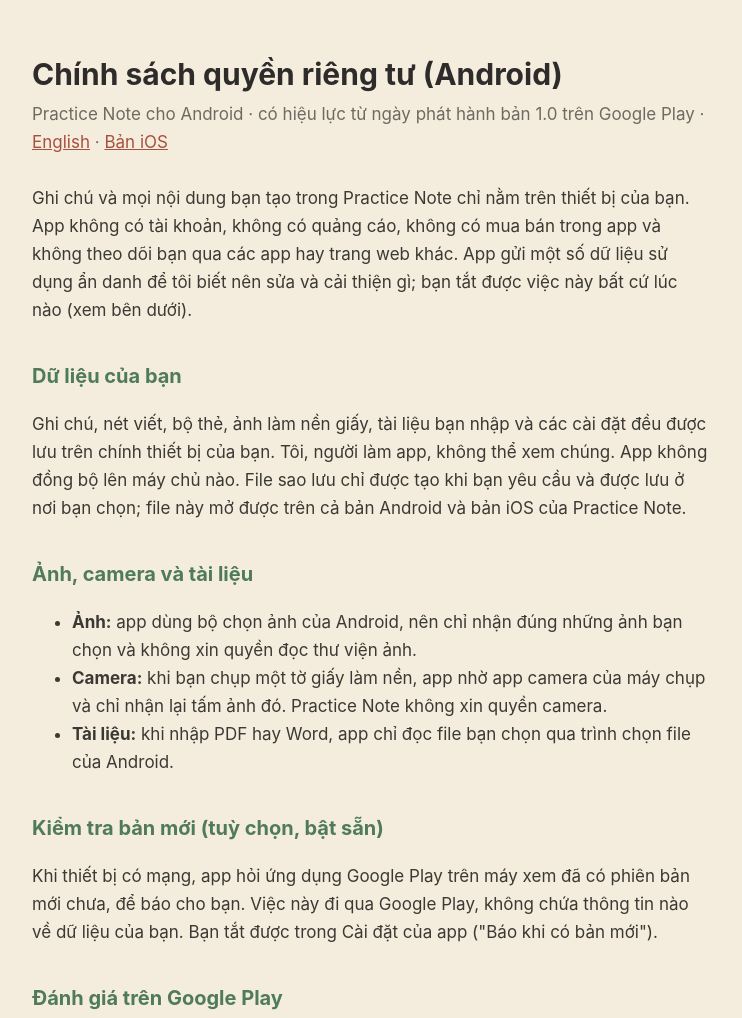
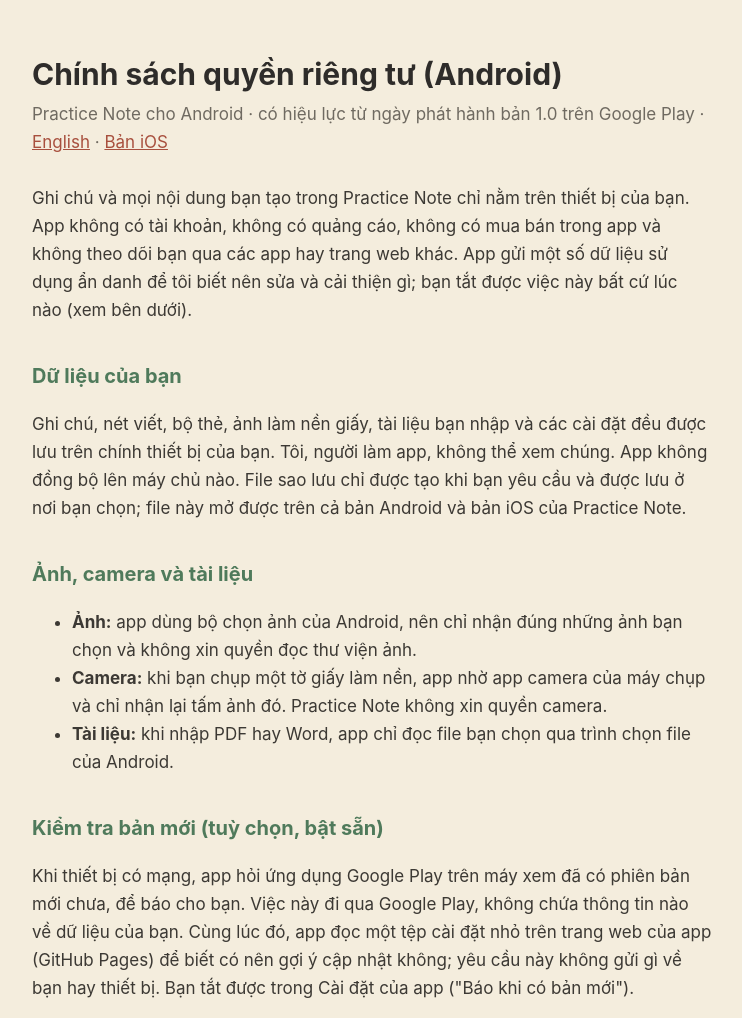
Before and after one commit to congminh090800/practice-note-site, a plain HTML site: page privacy-android.html in a window 1280 px wide. Shown: the top 1018 px of the page, without its empty margins (268-1010 px from the left). Drawn offline with Linux system fonts and the light colour scheme.

Commit message:
Android privacy pages: the update settings file
Co-Authored-By: Claude Opus 5.5 <noreply@anthropic.com>
Claude-Session: https://claude.ai/code/session_01G85P82M59rdQXMr3VUUXmP

```diff
--- a/privacy-android.html
+++ b/privacy-android.html
@@ -25,7 +25,7 @@ a { color: #A8503E; } nav { margin-top: 44px; padding-top: 18px; border-top: 1px
 </ul>
 
 <h2>Kiểm tra bản mới (tuỳ chọn, bật sẵn)</h2>
-<p>Khi thiết bị có mạng, app hỏi ứng dụng Google Play trên máy xem đã có phiên bản mới chưa, để báo cho bạn. Việc này đi qua Google Play, không chứa thông tin nào về dữ liệu của bạn. Bạn tắt được trong Cài đặt của app ("Báo khi có bản mới").</p>
+<p>Khi thiết bị có mạng, app hỏi ứng dụng Google Play trên máy xem đã có phiên bản mới chưa, để báo cho bạn. Việc này đi qua Google Play, không chứa thông tin nào về dữ liệu của bạn. Cùng lúc đó, app đọc một tệp cài đặt nhỏ trên trang web của app (GitHub Pages) để biết có nên gợi ý cập nhật không; yêu cầu này không gửi gì về bạn hay thiết bị. Bạn tắt được trong Cài đặt của app ("Báo khi có bản mới").</p>
 
 <h2>Đánh giá trên Google Play</h2>
 <p>Thỉnh thoảng app có thể hiện hộp đánh giá của chính Google Play. Bạn đánh giá hay bỏ qua là giữa bạn và Google Play; app không biết bạn đã chọn gì. Sau khi bạn chạm "Đánh giá trên Google Play" trong Cài đặt của app, app không hỏi lại nữa.</p>
```
Also changed, not shown: privacy-android-en.html (+1 -1 lines).
